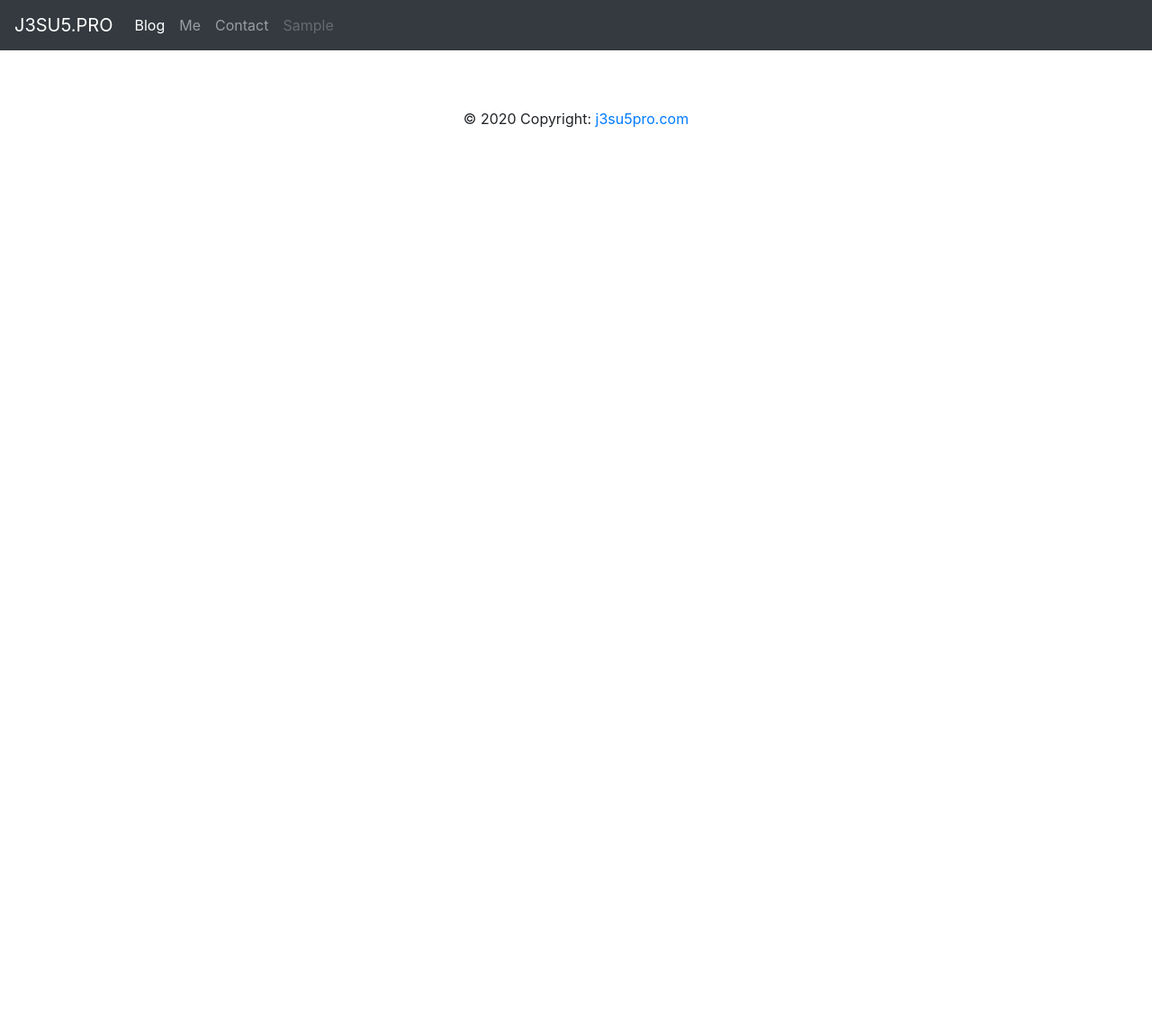
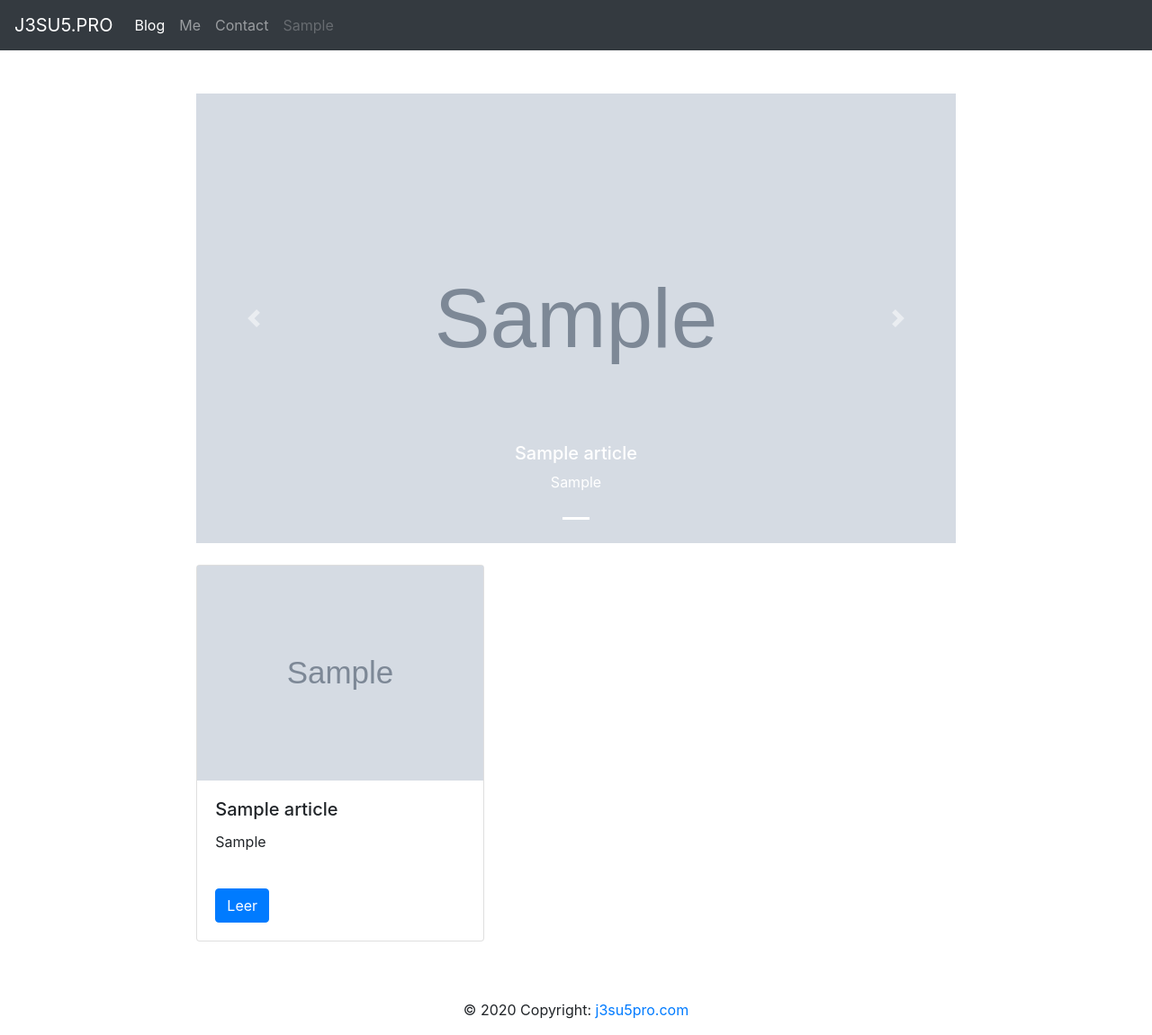
Before and after one commit to jesushl/blog, a Django app: page / in a window 1280 px wide. Shown: the whole page at 90% size. Before the commit the page ends 142 px from the top, so only its background shows below. Run offline with Django 3.2, Linux system fonts and the light colour scheme; tables that the repository leaves empty hold one stand-in row (values such as "Sample post"); grey boxes marked "Sample" are stand-in pictures; some libraries are stand-ins or nearby versions.

Commit message:
Stiki nav, article in a jumbotron

```diff
--- a/blog/models.py
+++ b/blog/models.py
@@ -35,58 +35,26 @@ class Article(models.Model):
         null=True,
         blank=True
     )
-
-    def __str__(self):
-        return "{self.title} : {self.abstract}".format(self=self)
-
-class Hobby(models.Model):
-    name = models.CharField(max_length=200)
-    article  = models.ManyToManyField(
-        Article,
+    TECH_ART = 't'
+    HOBBY_ART = 'h'
+    BOOK_ART  = 'b'
+    MOVIE_ART = 'm'
+    MY_PROFILE = 'p'
+    ARTICLE_TYPE_CHOICES = [
+        (TECH_ART, 'Technology'),
+        (HOBBY_ART, 'Hobby' ),
+        (BOOK_ART, 'Book'),
+        (MOVIE_ART, 'Movie'),
+        (MY_PROFILE, 'Profile')
+    ]
+    article_type = models.CharField(
+        max_length=1,
+        choices=ARTICLE_TYPE_CHOICES,
+        null=True,
         blank=True
     )
     def __str__(self):
-        return "{self.name} : {self.article.abstract}".format(self=self)
-
-
-class BookRecomendation(models.Model):
-    name=models.CharField(max_length=50)
-    article=models.ForeignKey(
-        Article,
-        on_delete=models.CASCADE ,
-        blank=True,
-        null=True
-    )
-    def __str__(self):
-        return "{self.name}:  {self.article.abstract}".format(self=self)
-
-class MovieRecomendation(models.Model):
-    name=models.CharField(max_length=50)
-    article=models.ForeignKey(
-        Article,
-        on_delete=models.CASCADE ,
-        blank=True,
-        null=True
-    )
-    def __str__(self):
-        return "{self.name}:  {self.article.abstract}".format(self=self)
-
-class TechArticle(models.Model):
-    name=models.CharField(max_length=50)
-    article=models.ForeignKey(
-        Article,
-        on_delete=models.CASCADE ,
-        blank=True,
-        null=True
-    )
-    technology = models.ForeignKey(
-        Technology,
-        on_delete=models.CASCADE,
-        blank=True,
-        null=True
-    )
-    def __str__(self):
-        return "{self.name}:  {self.article.abstract}".format(self=self)
+        return "{self.title} : {self.abstract}".format(self=self)
 
 class Message(models.Model):
     email  = models.EmailField()
@@ -130,9 +98,6 @@ class ContactCard(models.Model):
             "{self.name} : {self.title}"
         ).format(self=self)
 
-
-
-
 class JobExperience(models.Model):
     company_name = models.CharField(max_length=50)
     job_title = models.CharField(max_length=100)
--- /dev/null
+++ b/blog/templates/article_carousel.html
@@ -0,0 +1,39 @@
+<div id="carouselExampleIndicators" class="carousel slide" data-ride="carousel">
+    <ol class="carousel-indicators">
+        {% for article in articles %}
+            {% if  not  forloop.first %}
+                <li data-target="#carouselExampleIndicators" data-slide-to="0"></li>
+            {% else  %}
+                <li data-target="#carouselExampleIndicators" data-slide-to="0" class="active"></li>
+            {%  endif  %}
+        {% endfor %}
+    </ol>
+
+
+    <div class="carousel-inner">
+        {% for article in articles%}
+            {% if forloop.first %}
+            <div class="carousel-item active">
+            {% else %}
+                <div class="carousel-item">
+            {% endif %}
+                <img class="d-block w-100" src="{{ article.main_image.image.url }}"  alt="{{ article.image.name }}" width="300" height="500">
+                <div class="carousel-caption d-none d-md-block">
+                    <h5>{{ article.title }}</h5>
+                    <p>{{ article.abstract }}</p>
+                  </div>
+            </div>
+        {% endfor %}
+    </div>
+
+
+
+    <a class="carousel-control-prev" href="#carouselExampleIndicators" role="button" data-slide="prev">
+      <span class="carousel-control-prev-icon" aria-hidden="true"></span>
+      <span class="sr-only">Previous</span>
+    </a>
+    <a class="carousel-control-next" href="#carouselExampleIndicators" role="button" data-slide="next">
+      <span class="carousel-control-next-icon" aria-hidden="true"></span>
+      <span class="sr-only">Next</span>
+    </a>
+  </div>
--- /dev/null
+++ b/blog/templates/article_tech_cards.html
@@ -0,0 +1,16 @@
+<div class="row" >
+    {% for tech_article in tech_articles %}
+    <div class="col-2">
+        <div class="card" style="width:  20rem;">
+            <img src="{{ tech_article.main_image.image.url }}" alt="{{ tech_article.article.main_image.name }}">
+            <div class="card-body">
+                <h5 class="card-title">{{  tech_article.title }} </h5>
+                <p class="card-text">{{ tech_article.abstract }}</p>
+            </div>
+            <div class="card-body">
+                <a class="btn btn-primary" href="{% url 'article' article_id=tech_article.id %}" class="card-link">Leer</a>
+              </div>
+        </div>
+    </div>
+    {% endfor %}
+</div>
--- a/blog/templates/index.html
+++ b/blog/templates/index.html
@@ -1,5 +1,12 @@
 {% extends 'base.html' %}
 {% block content %}
-
+    <br>
+    <!-- a carousel wiith last 5 entries-->
+    {% include 'article_carousel.html'%}
+    <br>
+    <!-- cards with las 5 entries about tech-->
+    {% include 'article_tech_cards.html' %}
+    <!-- cards with last 5 hobby entries -->
+    <br>
 
 {% endblock %}
--- a/blog/templates/navbar.html
+++ b/blog/templates/navbar.html
@@ -1,4 +1,4 @@
-<nav class="navbar navbar-expand-lg  navbar-dark bg-dark">
+<nav class="navbar sticky-top  navbar-expand-lg  navbar-dark bg-dark">
     <a class="navbar-brand" href="{%  url 'index' %}">J3SU5.PRO</a>
     <button class="navbar-toggler" type="button" data-toggle="collapse" data-target="#navbarNavAltMarkup" aria-controls="navbarNavAltMarkup" aria-expanded="false" aria-label="Toggle navigation">
         <span class="navbar-toggler-icon"></span>
--- a/blog/urls.py
+++ b/blog/urls.py
@@ -4,5 +4,6 @@ from . import views
 
 urlpatterns = [
     path('', views.index, name='index'),
-    path('resume', views.resume, name='resume')
+    path('resume', views.resume, name='resume'),
+    path('article/<int:article_id>/', views.article, name='article'),
 ]
--- a/blog/views.py
+++ b/blog/views.py
@@ -2,14 +2,17 @@
 from django.shortcuts import render
 from django.template import Context
 # models
-from .models import Technology, Hobby, BookRecomendation, TechArticle
-from .models import Article, JobExperience, MovieRecomendation
+from .models import Article, JobExperience, Technology
 from .models import Frace, Message, ContactCard, JobExperience, Image
 # tools
 from blog.contextual.random_frace import get_random_frase
 
 def index(request):
     context = set_context(where_im_name='is_blog')
+    articles = Article.objects.all().order_by('-updated')[:10]
+    context.update({'articles': articles})
+    tech_articles = Article.objects.filter(article_type=Article.TECH_ART).order_by('-updated')[:10]
+    context.update({'tech_articles': tech_articles })
     return  render(request, 'index.html', context)
 
 def resume(request):
@@ -31,6 +34,11 @@ def resume(request):
         )
     return render(request, "curriculum.html", context)
 
+def article(request, article_id):
+    article = Article.objects.get(id=article_id)
+    context = set_context(where_im_name=article.title)
+    context.update({'article': article})
+    return render(request, 'article.html', context)
 
 # Utils
 def set_context(
```
Also changed, not shown: blog/admin.py (+1 -7 lines), blog/templates/article.html (added, +16 -0 lines), blog/migrations/0016_auto_20201011_2013.py (added), media/gallery/adventure.jpeg (added), media/gallery/adventure_6lJ4uoT.jpeg (added), media/gallery/bootstrap.png (added), media/gallery/lince_del_himalaya.jpg (added), media/gallery/sun.jpg (added).
